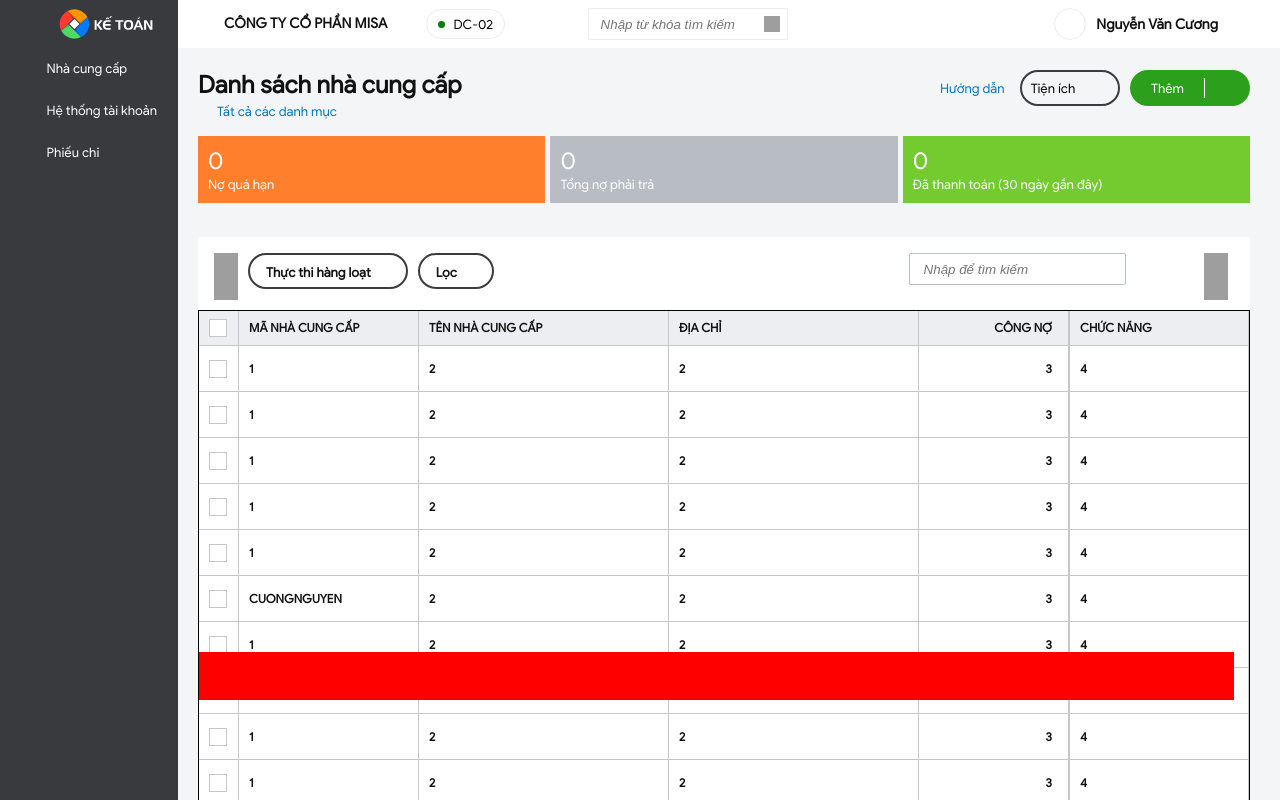
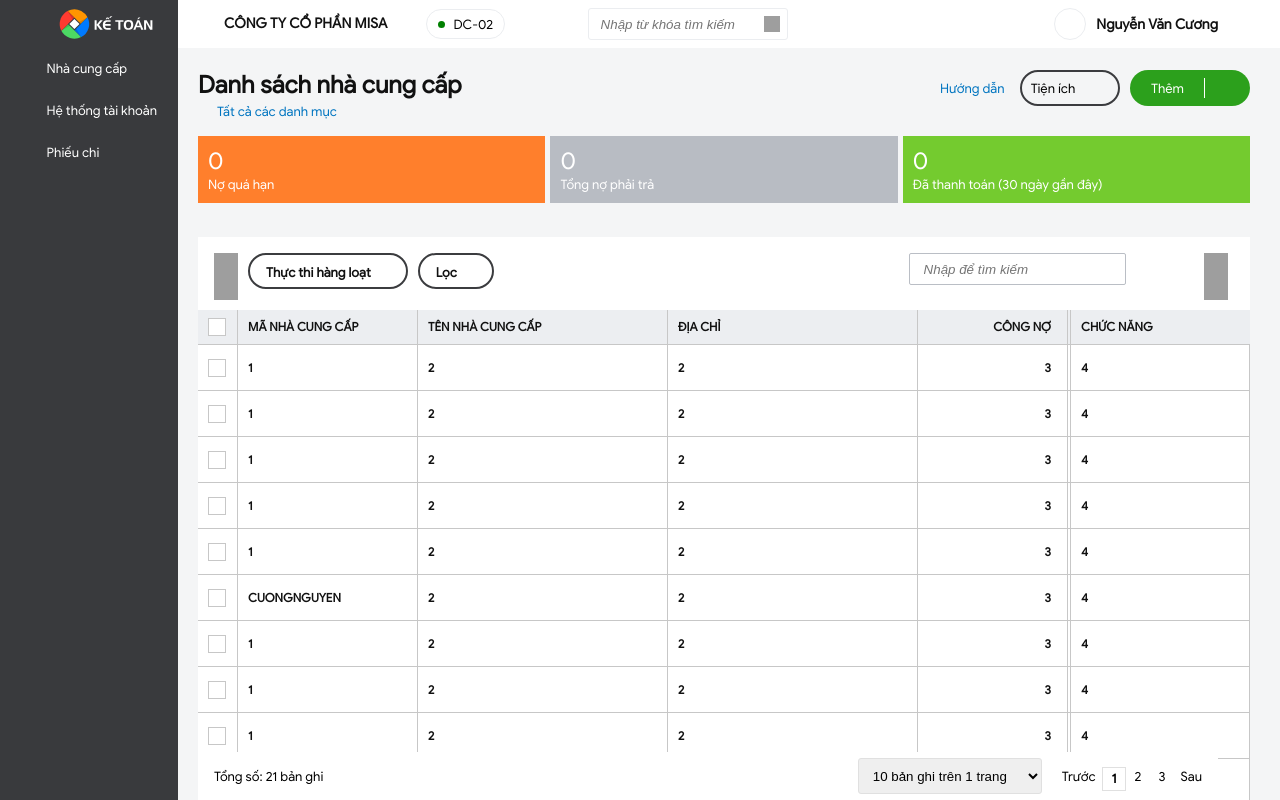
Before and after one commit to kodokunaxx/MISA.Amis-1, a Vue app in the folder UI/: page /vendor in a window 1280 px wide. Built offline with nearby package versions, Linux system fonts and the light colour scheme; grey boxes are pictures that could not be loaded.

Commit message:
Update 1.1

```diff
--- a/UI/src/components/layout/Header.vue
+++ b/UI/src/components/layout/Header.vue
@@ -2,11 +2,11 @@
   <div class="MISAHeader">
     <div class="MISAHeader-Left">
       <div class="MISAHeader-Left-Toggle"></div>
-      <div class="MISAHeader-Left-Name">
+      <div class="MISAHeader-Left-Name" title="Công ty cổ phần MISA">
         <span class="name">CÔNG TY CỔ PHẦN MISA</span>
         <span class="icon"></span>
       </div>
-      <div class="MISAHeader-Left-DC d-flex">
+      <div class="MISAHeader-Left-DC d-flex" title="DC-02">
         <span class="cirlce"></span>
         DC-02
       </div>
@@ -21,19 +21,19 @@
         <div class="Search-Trigger"></div>
       </div>
       <div class="MISAHeader-Right-Button">
-        <div class="button d-flex">
+        <div class="button d-flex" title="Tính năng mở rộng">
           <div class="icon threedots"></div>
         </div>
-        <div class="button d-flex">
+        <div class="button d-flex" title="Thiết lập">
           <div class="icon setting"></div>
         </div>
-        <div class="button d-flex">
+        <div class="button d-flex" title="Tư vấn sử dụng">
           <div class="icon message"></div>
         </div>
-        <div class="button d-flex">
+        <div class="button d-flex" title="Giúp">
           <div class="icon question"></div>
         </div>
-        <div class="button d-flex">
+        <div class="button d-flex" title="Thông báo">
           <div class="icon noti"></div>
         </div>
       </div>
--- a/UI/src/components/layout/Menu.vue
+++ b/UI/src/components/layout/Menu.vue
@@ -10,19 +10,19 @@
       </div>
     </div>
     <ul class="MISAMenu-Category">
-      <li class="category">
+      <li class="category" title="Nhà cung cấp">
         <span class="icon"></span>
         <router-link to="/vendor">
           Nhà cung cấp
         </router-link>
       </li>
-      <li class="category">
+      <li class="category" title="Hệ thống tài khoản">
         <span class="icon"></span>
         <router-link to="/account">
           Hệ thống tài khoản
         </router-link>
       </li>
-      <li class="category">
+      <li class="category" title="Phiếu chi">
         <span class="icon"></span>
         <router-link to="/payment">
           Phiếu chi
--- a/UI/src/components/layout/vendor/Vendor.vue
+++ b/UI/src/components/layout/vendor/Vendor.vue
@@ -1,5 +1,5 @@
 <template>
-  <div class="MISAVendor">
+  <div class="MISAVendor" ref="content">
     <div class="MISAVendor-Head">
       <div class="MISAVendor-Head-VendorList">
         <div class="title">Danh sách nhà cung cấp</div>
@@ -69,14 +69,14 @@
               />
               <div class="icon"></div>
             </div>
-            <div class="Icon Feature-Reload"></div>
-            <div class="Icon Feature-Export-Excel"></div>
-            <div class="Icon Feature-Setting"></div>
+            <div class="Icon Feature-Reload" title="Lấy lại dữ liệu"></div>
+            <div class="Icon Feature-Export-Excel" title="Xuất ra Excel"></div>
+            <div class="Icon Feature-Setting" title="Tùy chỉnh giao diện"></div>
           </div>
         </div>
         <div class="Data">
           <div class="Flex-scroll">
-            <div class="Data-Head">
+            <div class="Data-Head" ref="dataHead">
               <div class="Row">
                 <div class="Column Column-SM Select-all Fixed">
                   <div class="checkbox"></div>
@@ -575,7 +575,27 @@
                 </div>
               </div>
             </div>
-            <div class="Data-Pagenav"></div>
+            <div class="Data-Pagenav">
+              <div class="Data-Pagenav-Left">
+                <div class="Total-Row">Tổng số: 21 bản ghi</div>
+              </div>
+              <div class="Data-Pagenav-Right">
+                <select class="Selection">
+                  <option value="10">10 bản ghi trên 1 trang</option>
+                  <option value="20">20 bản ghi trên 1 trang</option>
+                  <option value="30">30 bản ghi trên 1 trang</option>
+                  <option value="50">50 bản ghi trên 1 trang</option>
+                  <option value="100">100 bản ghi trên 1 trang</option>
+                </select>
+                <div class="Prev">Trước</div>
+                <div class="Page-Index">
+                  <div value="1" class="active">1</div>
+                  <div value="2">2</div>
+                  <div value="3">3</div>
+                </div>
+                <div class="Next">Sau</div>
+              </div>
+            </div>
           </div>
         </div>
       </div>
@@ -590,6 +610,29 @@
 export default {
   created() {
     document.title = "Nhà cung cấp";
+  },
+  mounted() {
+    this.handleTableScroll();
+  },
+  methods: {
+    handleTableScroll() {
+      const mainContent = this.$refs.content;
+      const dataHead = this.$refs.dataHead;
+      mainContent.addEventListener(
+        "scroll",
+        function() {
+          if (mainContent.scrollTop >= 107) {
+            dataHead.style.position = "fixed";
+            dataHead.style.top = "137px";
+            dataHead.style.zIndex = "101";
+          } else {
+            dataHead.style.position = "initial";
+            dataHead.style.zIndex = "1";
+          }
+        },
+        false
+      );
+    },
   },
 };
 </script>
@@ -697,6 +740,7 @@
     }
   }
   .MISAVendor-Content {
+    position: relative;
     .MISAVendor-Content-Head {
       display: flex;
       justify-content: space-between;
@@ -837,11 +881,9 @@
       }
 
       .Data {
-        position: relative;
         display: flex;
         width: 100%;
         min-height: 200px;
-        border: 1px solid black;
         overflow: auto;
         .Flex-scroll {
           .Data-Head,
@@ -897,6 +939,13 @@
               }
             }
           }
+          .Data-Head {
+            .Row {
+              .Feature {
+                border-right: none;
+              }
+            }
+          }
           .Data-Body {
             .Row {
               .Column {
@@ -914,11 +963,55 @@
           }
           .Data-Pagenav {
             position: fixed;
-            bottom: 100px;
+            bottom: 0;
+            display: flex;
+            justify-content: space-between;
+            align-items: center;
             width: calc(100vw - 245px);
             height: 48px;
-            background-color: red;
+            padding: 0 16px;
+            background-color: #fff;
             z-index: 100;
+            .Data-Pagenav-Right {
+              display: flex;
+              .Selection {
+                height: 36px;
+                outline: none;
+                padding: 0 10px;
+                border: 1px solid #e0e0e0;
+                border-radius: 3px;
+                cursor: pointer;
+              }
+              .Page-Index,
+              .Prev,
+              .Next {
+                display: flex;
+                align-items: center;
+                cursor: pointer;
+                &.Page-Index {
+                  div {
+                    display: flex;
+                    justify-content: center;
+                    align-items: center;
+                    width: 24px;
+                    height: 24px;
+                    padding: 4px;
+                    // margin: 0 6.5px;
+                    &.active {
+                      margin-top: 5px;
+                      border: 1px solid #e0e0e0;
+                      font-weight: 600;
+                    }
+                  }
+                }
+                &.Prev {
+                  margin: 0 6.5px 0 20px;
+                }
+                &.Next {
+                  margin: 0 0 0 6.5px;
+                }
+              }
+            }
           }
         }
       }
@@ -946,5 +1039,10 @@
       }
     }
   }
+  @media screen and (max-width: 1366px) {
+    .Data-Pagenav {
+      width: calc(100vw - 260px) !important;
+    }
+  }
 }
 </style>
```
